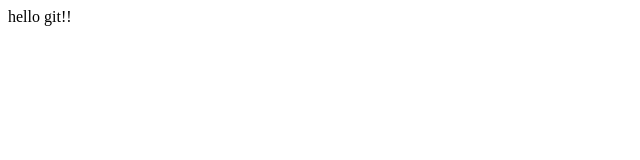
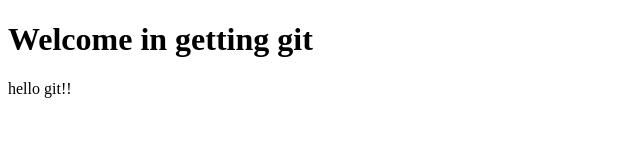
Before and after one commit to ShashwatRoyIT/learning_wd, a plain HTML site: page ggit.html in a window 1280 px wide. Shown: the whole page, without its empty margins (0-640 px from the left). Drawn offline with Linux system fonts and the light colour scheme.

Commit message:
adding a heading

```diff
--- a/ggit.html
+++ b/ggit.html
@@ -7,6 +7,9 @@
     <title>getting git</title>
 </head>
 <body>
+    <h1>
+        Welcome in getting git
+    </h1>
     hello git!!
 </body>
 </html>
```
